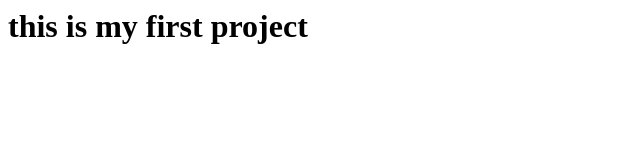
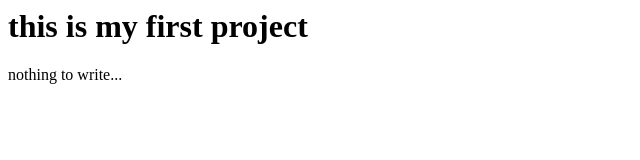
Before and after one commit to fswd-maalot/fswd-maalot.github.io, a plain HTML site: page Rachelf-index.html in a window 1280 px wide. Shown: the whole page, without its empty margins (0-640 px from the left). Drawn offline with Linux system fonts and the light colour scheme.

Commit message:
Update Rachelf-index.html

```diff
--- a/Rachelf-index.html
+++ b/Rachelf-index.html
@@ -5,5 +5,6 @@
   </head>
   <body>
     <h1>this is my first project</h1>
+    <p>nothing to write...</p>
   </body>
 </html>
```
